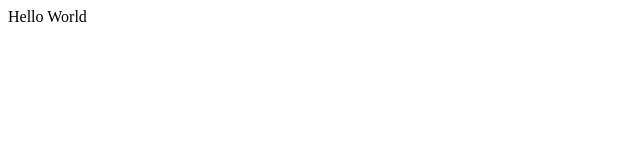
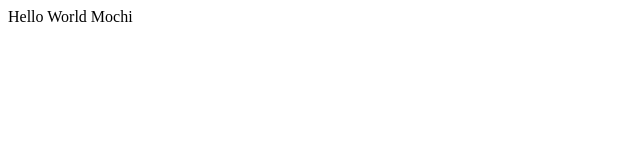
Before and after one commit to Mochi74/MDD324, a plain HTML site: page index.html in a window 1280 px wide. Shown: the full height of the page, 0-640 px from the left. Drawn offline with Linux system fonts and the light colour scheme.

Commit message:
add mochi in text

```diff
--- a/index.html
+++ b/index.html
@@ -4,6 +4,6 @@
     <title>Ceci est un titre du site a mochi</title>
   </head>
   <body>
-  Hello World
+  Hello World Mochi
   </body>
 </html>
```
